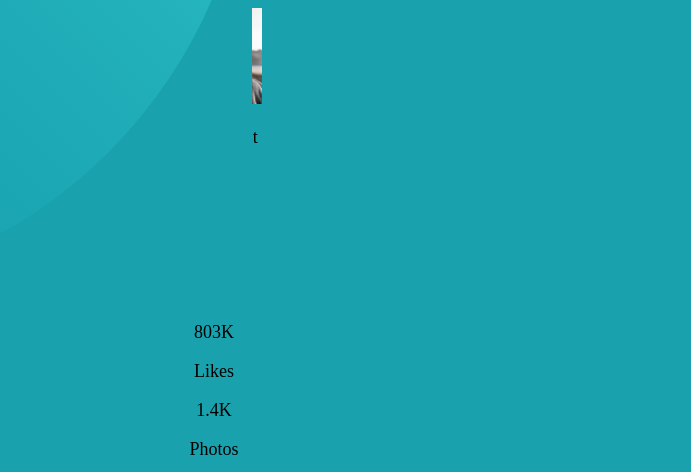
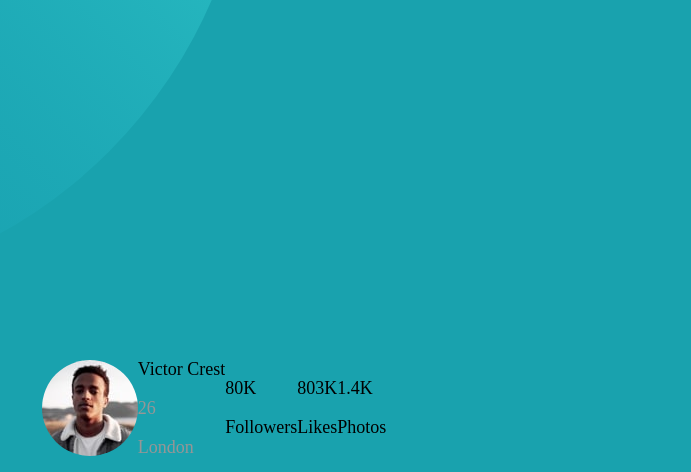
Before and after one commit to williamowilliams/Profile-Card-Challenege, a plain HTML site: page index.html in a window 1280 px wide. Shown: the top 472 px of the page, without its empty margins (426-1117 px from the left). Drawn offline with Linux system fonts and the light colour scheme.

Commit message:
Working on CSS design

```diff
--- a/index.html
+++ b/index.html
@@ -16,21 +16,25 @@
     <img src="images/bg-pattern-top.svg"/>
   </div>
     <div class="card">
-      <div class="userImage">
       <img src="images/image-victor.jpg"/>
-      </div>
       <div class="header">
         <p>Victor Crest</p>
         <p><span style="color:hsl(0, 0%, 59%)">26</span></p>
         <p><span style="color:hsl(0, 0%, 59%)">London</span></p>
       </div>
       <div class="socialMedia">
+        <div id="followers">
           <p>80K</p>
           <p>Followers</p>
+        </div>
+        <div id="likes">
           <p>803K</p>
           <p>Likes</p>
+        </div>
+        <div id="photos">
           <p>1.4K</p>
           <p>Photos</p>
+        </div>
       </div>
     </div>
   <div id="bottomImage">
--- a/styles.css
+++ b/styles.css
@@ -16,7 +16,20 @@
 }
 
 .card {
-    text-align: center;
+    display: flex;
+    justify-content: center;
+    align-items: center;
+    height: 100vh;
+}
+
+.card img {
+    border-radius: 50%;
+}
+
+.socialMedia {
+    display: flex;
+    justify-content: center;
+    align-items: center;
 }
 
 .attribution {
```
Lines whose indentation alone changed are shown as unchanged.
